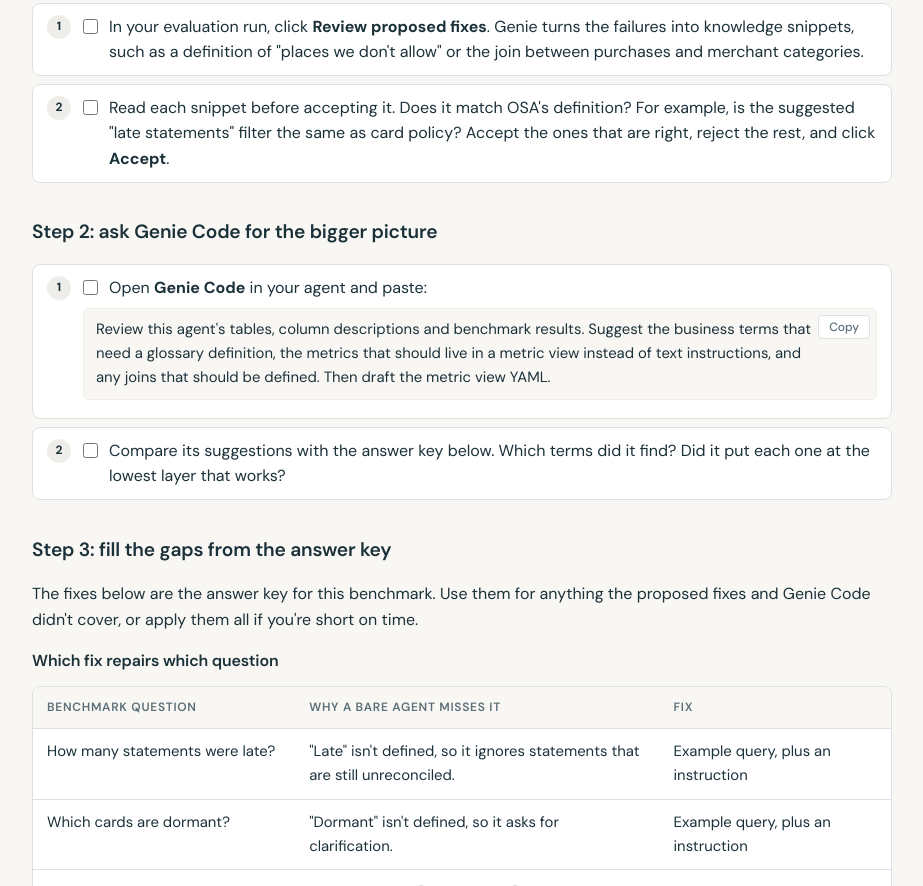
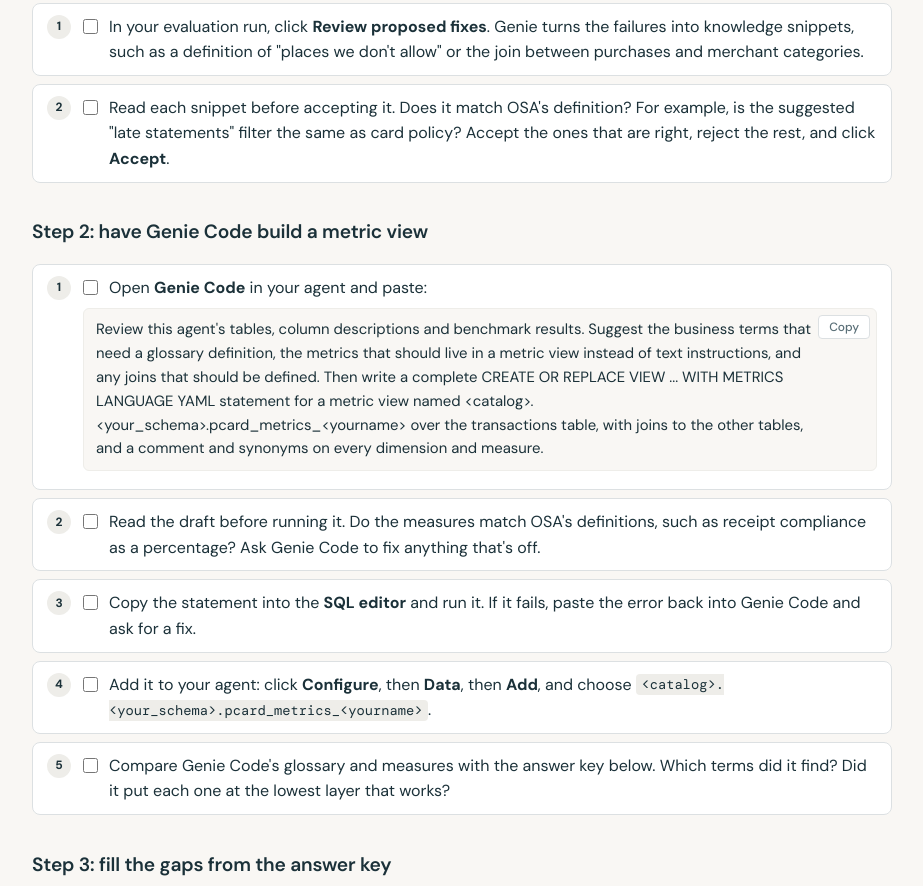
Before and after one commit to AmirLyall/osa-genie-tech-workshop, a plain HTML site: page index.html in a window 1280 px wide. Shown: the part 8714-9600 px from the top of the page, without its empty margins (284-1207 px from the left). Drawn offline with nearby package versions, Linux system fonts and the light colour scheme.

Commit message:
Build and attach the metric view Genie Code drafts
Co-authored-by: Isaac <no-reply@databricks.com>

```diff
--- a/index.html
+++ b/index.html
@@ -266,11 +266,14 @@ WHERE m.is_blocked AND t.fiscal_year = 2026</pre></div></div>
     <li><label><input type="checkbox" data-id="l4r1"> In your evaluation run, click <strong>Review proposed fixes</strong>. Genie turns the failures into knowledge snippets, such as a definition of "places we don't allow" or the join between purchases and merchant categories.</label></li>
     <li><label><input type="checkbox" data-id="l4r2"> Read each snippet before accepting it. Does it match OSA's definition? For example, is the suggested "late statements" filter the same as card policy? Accept the ones that are right, reject the rest, and click <strong>Accept</strong>.</label></li>
   </ol>
-  <h3>Step 2: ask Genie Code for the bigger picture</h3>
+  <h3>Step 2: have Genie Code build a metric view</h3>
   <ol class="steps" data-group="lab4g">
     <li><label><input type="checkbox" data-id="l4g1"> Open <strong>Genie Code</strong> in your agent and paste:</label>
-      <p class="q">Review this agent's tables, column descriptions and benchmark results. Suggest the business terms that need a glossary definition, the metrics that should live in a metric view instead of text instructions, and any joins that should be defined. Then draft the metric view YAML.</p></li>
-    <li><label><input type="checkbox" data-id="l4g2"> Compare its suggestions with the answer key below. Which terms did it find? Did it put each one at the lowest layer that works?</label></li>
+      <p class="q"><span data-tpl>Review this agent's tables, column descriptions and benchmark results. Suggest the business terms that need a glossary definition, the metrics that should live in a metric view instead of text instructions, and any joins that should be defined. Then write a complete CREATE OR REPLACE VIEW ... WITH METRICS LANGUAGE YAML statement for a metric view named {{CATALOG}}.{{SANDBOX}}.pcard_metrics_{{NAME}} over the transactions table, with joins to the other tables, and a comment and synonyms on every dimension and measure.</span></p></li>
+    <li><label><input type="checkbox" data-id="l4g2"> Read the draft before running it. Do the measures match OSA's definitions, such as receipt compliance as a percentage? Ask Genie Code to fix anything that's off.</label></li>
+    <li><label><input type="checkbox" data-id="l4g3"> Copy the statement into the <strong>SQL editor</strong> and run it. If it fails, paste the error back into Genie Code and ask for a fix.</label></li>
+    <li><label><input type="checkbox" data-id="l4g4"> Add it to your agent: click <strong>Configure</strong>, then <strong>Data</strong>, then <strong>Add</strong>, and choose <code data-tpl>{{CATALOG}}.{{SANDBOX}}.pcard_metrics_{{NAME}}</code>.</label></li>
+    <li><label><input type="checkbox" data-id="l4g5"> Compare Genie Code's glossary and measures with the answer key below. Which terms did it find? Did it put each one at the lowest layer that works?</label></li>
   </ol>
   <h3>Step 3: fill the gaps from the answer key</h3>
   <p>The fixes below are the answer key for this benchmark. Use them for anything the proposed fixes and Genie Code didn't cover, or apply them all if you're short on time.</p>
@@ -313,7 +316,8 @@ WHERE c.card_status = &#x27;Active&#x27;
   AND NOT EXISTS (SELECT 1 FROM `{{CATALOG}}`.`{{SCHEMA}}`.transactions t
                   WHERE t.card_id = c.card_id AND t.transaction_date &gt; DATE&#x27;2026-04-01&#x27;)</pre></div></li>
   </ol>
-  <h4>Fix 3: a metric view of your own</h4>
+  <h4>Fix 3: the answer key's metric view</h4>
+  <p class="muted small">Use this if Genie Code's version wouldn't run or is missing measures. It has the same name, so running it replaces Genie Code's view, and your agent keeps using it.</p>
   <ol class="steps" data-group="lab4c">
     <li><label><input type="checkbox" data-id="l4c"> Open the <strong>SQL editor</strong> and run this. It creates your metric view in your own schema, over the shared tables, with official definitions and synonyms:</label>
       <div class="codeblock"><pre data-tpl>CREATE OR REPLACE VIEW `{{CATALOG}}`.`{{SANDBOX}}`.pcard_metrics_{{NAME}}
@@ -372,7 +376,7 @@ AS $$
       comment: &quot;Purchases made after the cardholder left state employment&quot;
       synonyms: [&#x27;spending after they left&#x27;, &#x27;terminated cardholder purchases&#x27;]
 $$</pre></div></li>
-    <li><label><input type="checkbox" data-id="l4d"> Back in your agent, click <strong>Configure</strong>, then <strong>Data</strong>, then <strong>Add</strong>, and add <code data-tpl>{{CATALOG}}.{{SANDBOX}}.pcard_metrics_{{NAME}}</code>.</label></li>
+    <li><label><input type="checkbox" data-id="l4d"> If you skipped step 2, add it to your agent: click <strong>Configure</strong>, then <strong>Data</strong>, then <strong>Add</strong>, and choose <code data-tpl>{{CATALOG}}.{{SANDBOX}}.pcard_metrics_{{NAME}}</code>.</label></li>
   </ol>
   <h4>Fix 4: a synonym inside the agent</h4>
   <ol class="steps" data-group="lab4d">
```
Also changed, not shown: facilitator.html (+1 -1 lines).
